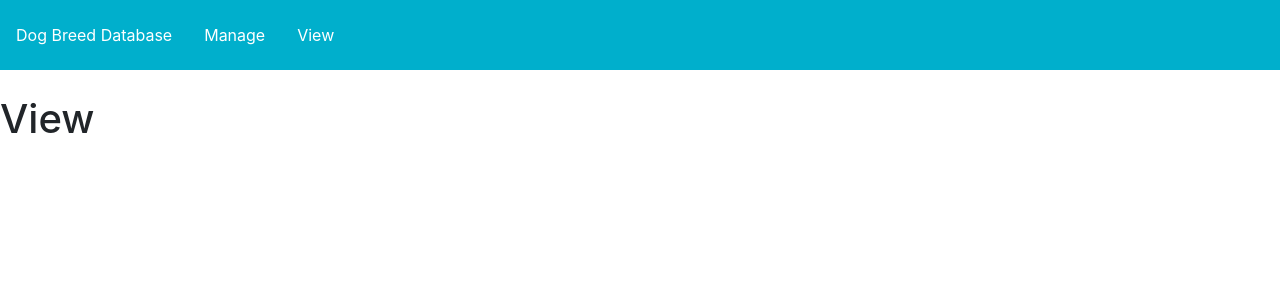
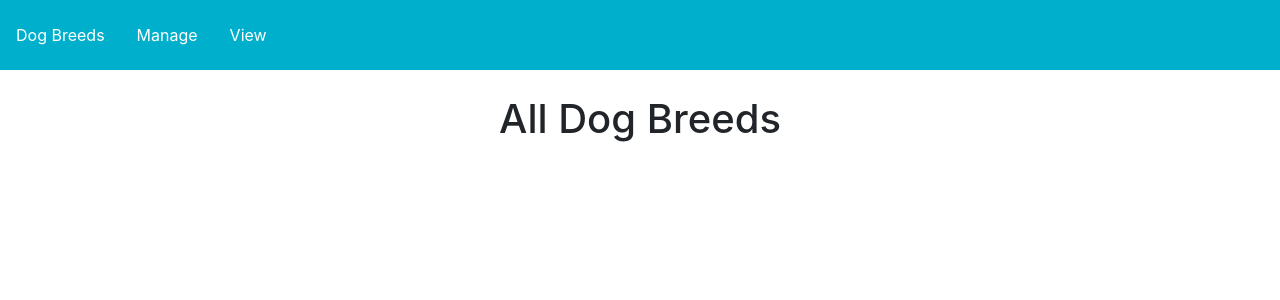
Before and after one commit to devinstagg/dog-breed-ui, a React (Create React App) app: page /view in a window 1280 px wide. Shown: the top 300 px of the page. Built offline with nearby package versions, Linux system fonts and the light colour scheme.

Commit message:
updating css for nav and main content

```diff
--- a/src/App.css
+++ b/src/App.css
@@ -1,4 +1,4 @@
-.App {
+.main-content {
   text-align: center;
 }
 
@@ -20,7 +20,7 @@
 }
 
 .nav-link:hover {
-  color: #f3f3f3
+  color: #d6d6d6;
 }
 
 .main-content {
--- a/src/App.js
+++ b/src/App.js
@@ -16,7 +16,7 @@ export default class App extends Component {
     return (
       <Router>
       <nav className="main-nav">
-                <text className="nav-link">Dog Breed Database</text>
+                <text className="nav-link">Dog Breeds</text>
                 <Link className="nav-link" to="/">Manage</Link>
                 <Link className="nav-link" to="/view">View</Link>
       </nav>
--- a/src/Pages/View.js
+++ b/src/Pages/View.js
@@ -4,7 +4,8 @@ export default class extends React.Component {
     render() {
         return (
             <div>
-                <h1>View</h1>
+                <h1>All Dog Breeds</h1>
+
             </div>
         );
     }
```
